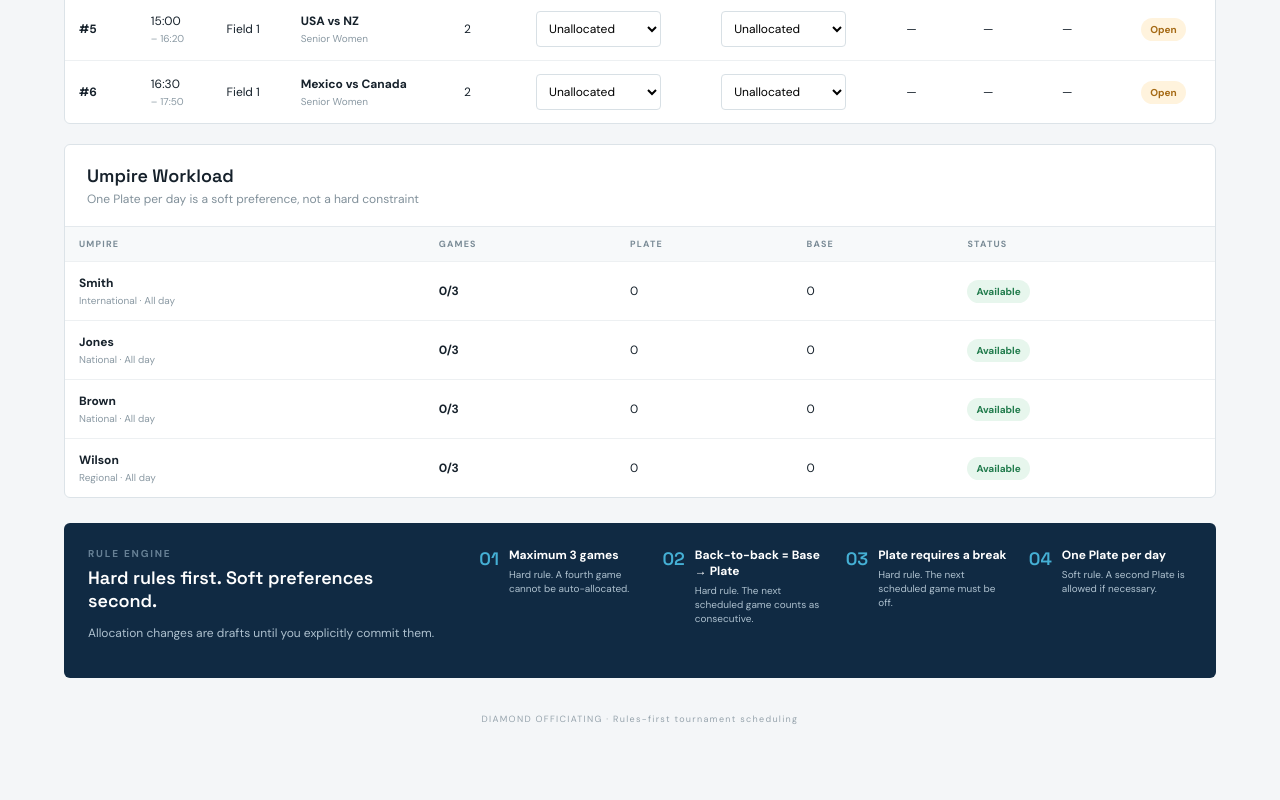
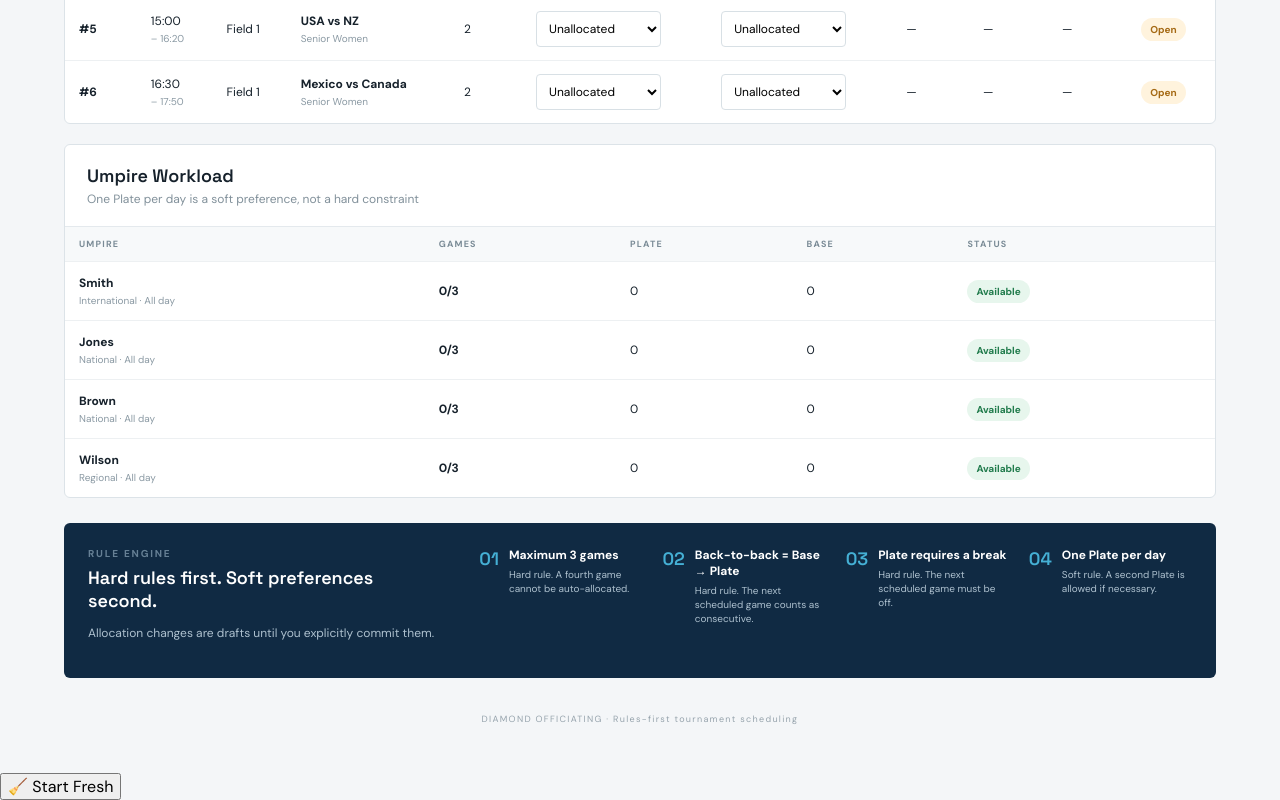
Before and after one commit to caseysmeekes/Softball-umpire-ai, a Next.js app: page / in a window 1280 px wide. Shown: the part 816-1616 px from the top of the page. Before the commit the page ends 1589 px from the top, so only its background shows below. Built offline with nearby package versions, Linux system fonts and the light colour scheme.

Commit message:
Add Start Fresh control to application shell

```diff
--- a/app/layout.tsx
+++ b/app/layout.tsx
@@ -1,5 +1,6 @@
 import './globals.css'
 import type { Metadata } from 'next'
+import CleanAllocationButton from './components/CleanAllocationButton'
 
 export const metadata: Metadata = {
   title: 'Softball Umpire Allocation',
@@ -7,5 +8,5 @@ export const metadata: Metadata = {
 }
 
 export default function RootLayout({ children }: { children: React.ReactNode }) {
-  return <html lang="en-NZ"><body>{children}</body></html>
+  return <html lang="en-NZ"><body>{children}<CleanAllocationButton /></body></html>
 }
```
